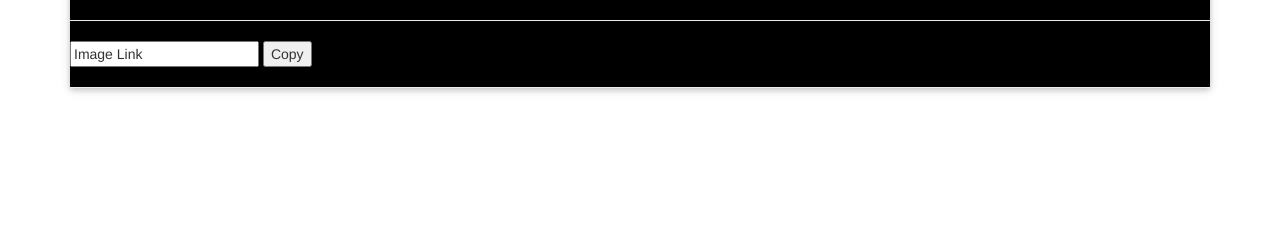
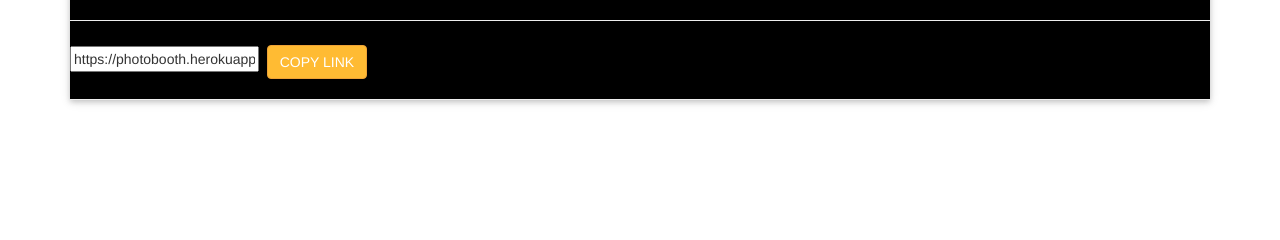
Before and after one commit to MrazTevin/Gallery-Application, a Django app: template exhibit/display/templates/image.html in a window 1280 px wide. Shown: the part 269-509 px from the top of the page. Run offline with Django 3.2, Linux system fonts and the light colour scheme; the template is opened without the code that fills it, so the values that code supplies are empty; some libraries are stand-ins or nearby versions.

Commit message:
change to images.image to image.id

```diff
--- a/exhibit/display/templates/image.html
+++ b/exhibit/display/templates/image.html
@@ -25,10 +25,10 @@
       </div>
       <div>
         <!-- The text field -->
-        <input type="text" value="Image Link" id="myInput">
+        <input type="text" value="https://photobooth.herokuapp.com/{{images.id}}" id="myInput">
 
         <!-- The button used to copy the text -->
-        <button onclick="myFunction()">Copy </button>
+        <button class="btn btn-warning" onclick="myFunction()">Copy Link </button>
         <hr>
       </div>
       <!--/.Content-->
@@ -36,13 +36,13 @@
 
     <!--/.Card reveal-->
   </div>
-  <!-- <script>
+  <script>
 function myFunction() {
   var copyText = document.getElementById("myInput");
   copyText.select();
   document.execCommand("Copy");
   alert("Copied the text: " + copyText.value);
 }
-</script> -->
+</script>
 
   {% endblock %} -->
```
